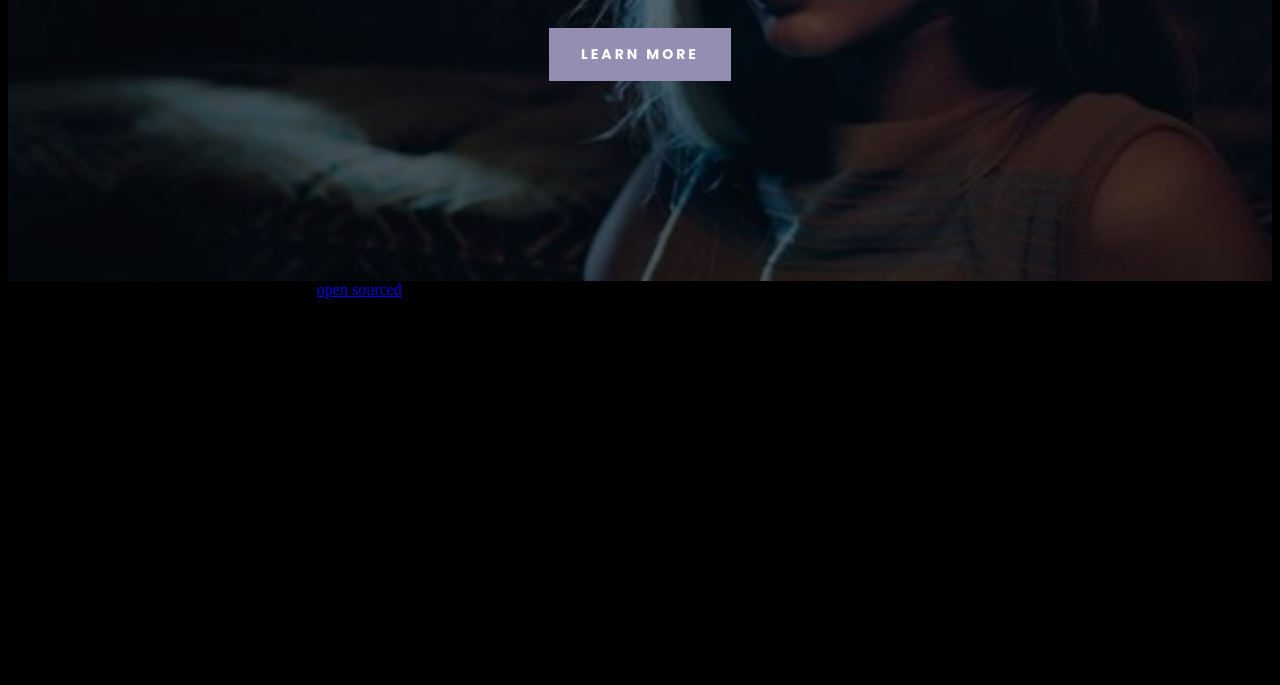
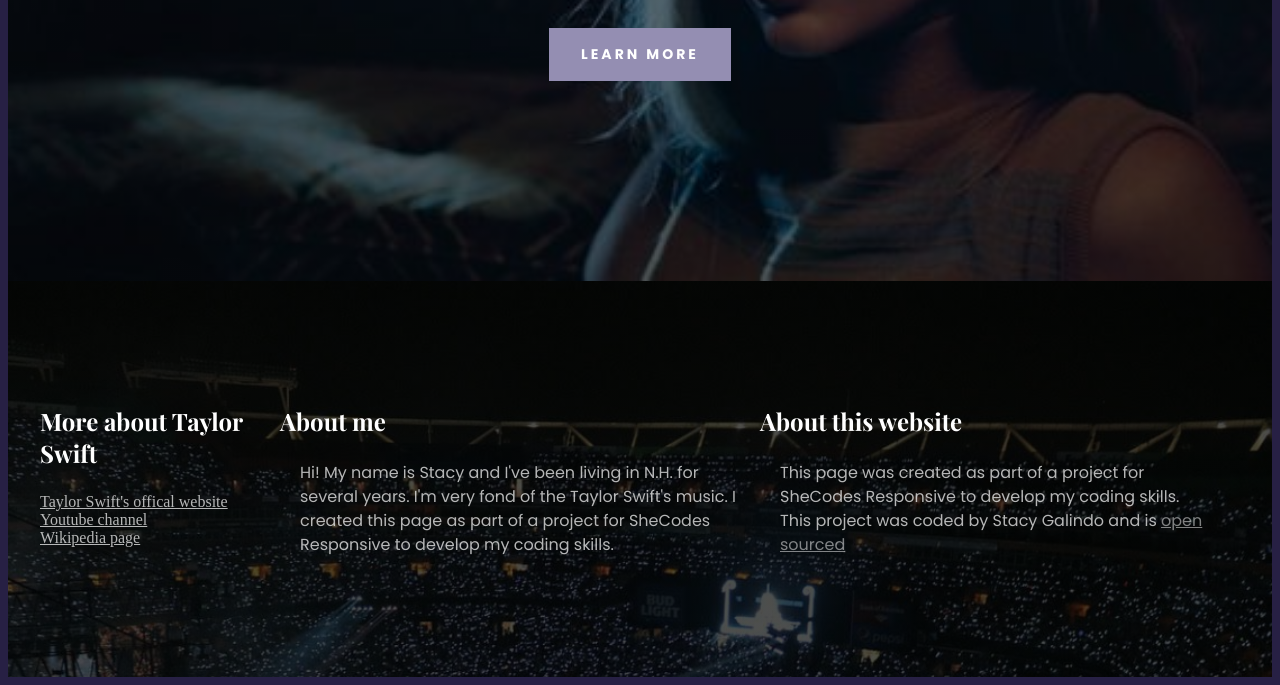
Before and after one commit to sgalindo08/ts-project, a plain HTML site: page index.html in a window 1280 px wide. Shown: the part 496-1181 px from the top of the page. Before the commit the page ends 803 px from the top, so only its background shows below. Drawn offline with nearby package versions, Linux system fonts and the light colour scheme.

Commit message:
Added footer

```diff
--- a/index.html
+++ b/index.html
@@ -21,12 +21,56 @@
         <h2>American singer-songwriter and the music industry</h2>
         <a href="#more">Learn More</a>
       </header>
-      <footer>
-        This project was coded by Stacy Galindo and is
-        <a href="https://github.com/sgalindo08/ts-project" target="_blank"
-          >open sourced</a
-        >
-      </footer>
     </div>
+    <footer>
+      <section class="grid">
+        <div>
+          <h3>More about Taylor Swift</h3>
+          <ul>
+            <li>
+              <a
+                href="https://www.taylorswift.com/"
+                target="_blank
+              "
+              >
+                Taylor Swift's offical website
+              </a>
+            </li>
+            <li>
+              <a
+                href="https://www.youtube.com/taylorswift"
+                target="_blank
+              "
+                >Youtube channel
+              </a>
+            </li>
+            <a href="https://en.wikipedia.org/wiki/Taylor_Swift">
+              Wikipedia page
+            </a>
+          </ul>
+        </div>
+        <div>
+          <h3>About me</h3>
+          <p>
+            Hi! My name is Stacy and I've been living in N.H. for several years.
+            I'm very fond of the Taylor Swift's music. I created this page as
+            part of a project for SheCodes Responsive to develop my coding
+            skills.
+          </p>
+        </div>
+        <div>
+          <h3>About this website</h3>
+          <p>
+            This page was created as part of a project for SheCodes Responsive
+            to develop my coding skills.
+            <br />
+            This project was coded by Stacy Galindo and is
+            <a href="https://github.com/sgalindo08/ts-project" target="_blank"
+              >open sourced</a
+            >
+          </p>
+        </div>
+      </section>
+    </footer>
   </body>
 </html>
--- a/src/styles.css
+++ b/src/styles.css
@@ -1,8 +1,16 @@
 body {
-  background: black;
+  background: #272044;
 }
 .container {
   max-width: 1400px;
+  margin: 0 auto;
+}
+.grid {
+  display: grid;
+  grid-template-columns: 1fr 2fr 2fr;
+}
+section {
+  max-width: 1200px;
   margin: 0 auto;
 }
 header {
@@ -50,7 +58,41 @@ header a {
   background: #948eb2;
   color: white;
 }
-@media (max-width: 900px) {
+footer {
+  color: white;
+  background-image: linear-gradient(rgba(2, 4, 3, 0.7), rgba(2, 4, 3, 0.7)),
+    url("../images/crowd.jpeg");
+  background-repeat: no-repeat;
+  background-size: cover;
+  padding: 100px 0;
+}
+footer h3 {
+  font-family: "Playfair Display";
+  font-weight: 700;
+  font-size: 24px;
+  line-height: 32px;
+}
+footer p {
+  font-family: "Poppins";
+  font-weight: 400;
+  font-size: 16px;
+  opacity: 0.7;
+  margin: 20px;
+  line-height: 24px;
+}
+footer ul {
+  padding: 0;
+}
+footer li {
+  list-style: none;
+  margin: 0;
+  padding: 0;
+}
+footer a {
+  color: white;
+  opacity: 0.7;
+}
+@media (max-width: 960px) {
   header {
     padding: 60px 0;
   }
```
Also changed, not shown: images/crowd.jpeg (added), 2 other files.
